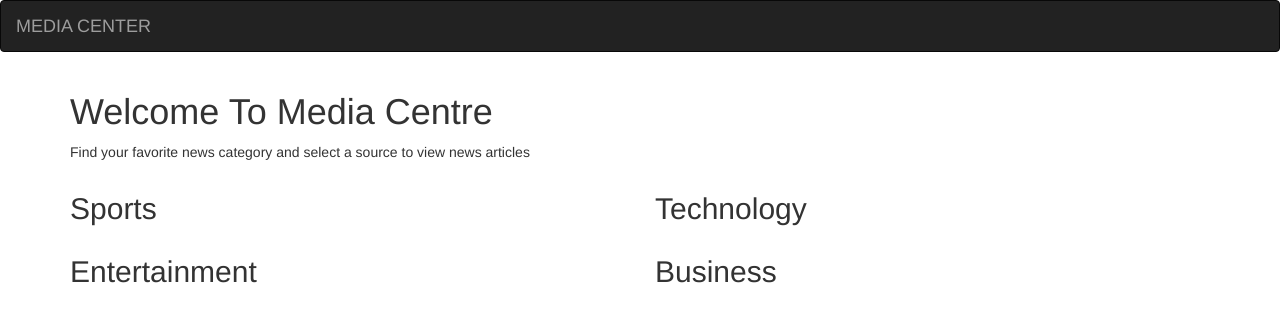
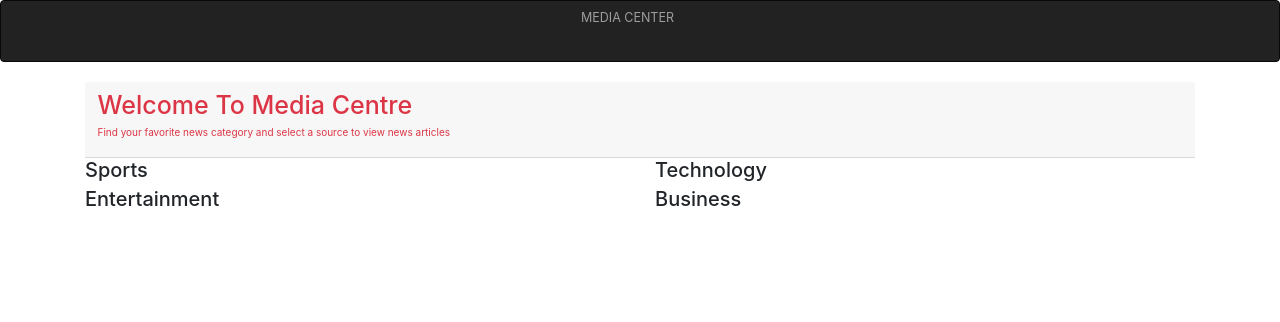
Before and after one commit to BellaObonyo/News-API, a Flask app: template app/templates/index.html in a window 1280 px wide. Shown: the top 322 px of the page. Run offline with Flask 2, Linux system fonts and the light colour scheme; the template is opened without the code that fills it, so the values that code supplies are empty; some libraries are stand-ins or nearby versions.

Commit message:
changed text color

```diff
--- a/app/static/CSS/index.css
+++ b/app/static/CSS/index.css
@@ -0,0 +1,3 @@
+.banner{
+    background-color: black;
+}
--- a/app/templates/index.html
+++ b/app/templates/index.html
@@ -12,7 +12,7 @@
 <!-- Content block -->
 {% block content%}
 <div class="container">
-<div class="card-header banner">
+<div class="card-header banner text-danger">
     <h1>Welcome To Media Centre </h1>
     <P class="intro">Find your favorite news category and select a source to view news articles</P>
 </div>
--- a/app/templates/navbar.html
+++ b/app/templates/navbar.html
@@ -1,3 +1,4 @@
+<link rel="stylesheet" href="https://cdn.jsdelivr.net/npm/bootstrap@4.6.0/dist/css/bootstrap.min.css">
 <div class="navbar navbar-inverse" role="navigation">
     <div class="container-fluid">
       <div class="navbar-header">
```
Also changed, not shown: app/templates/fourOwfour.html (renamed from app/templates/error.html).
